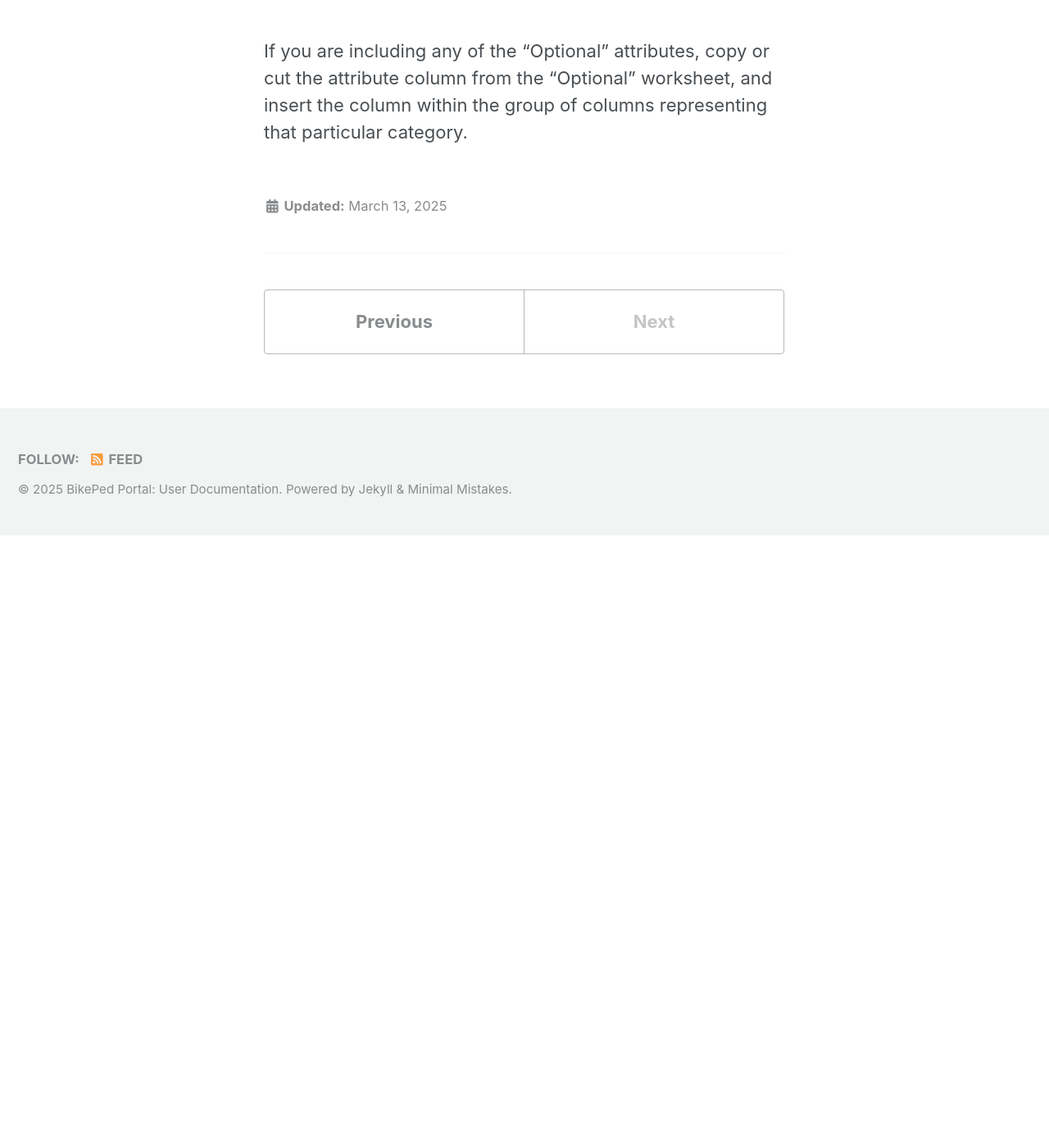
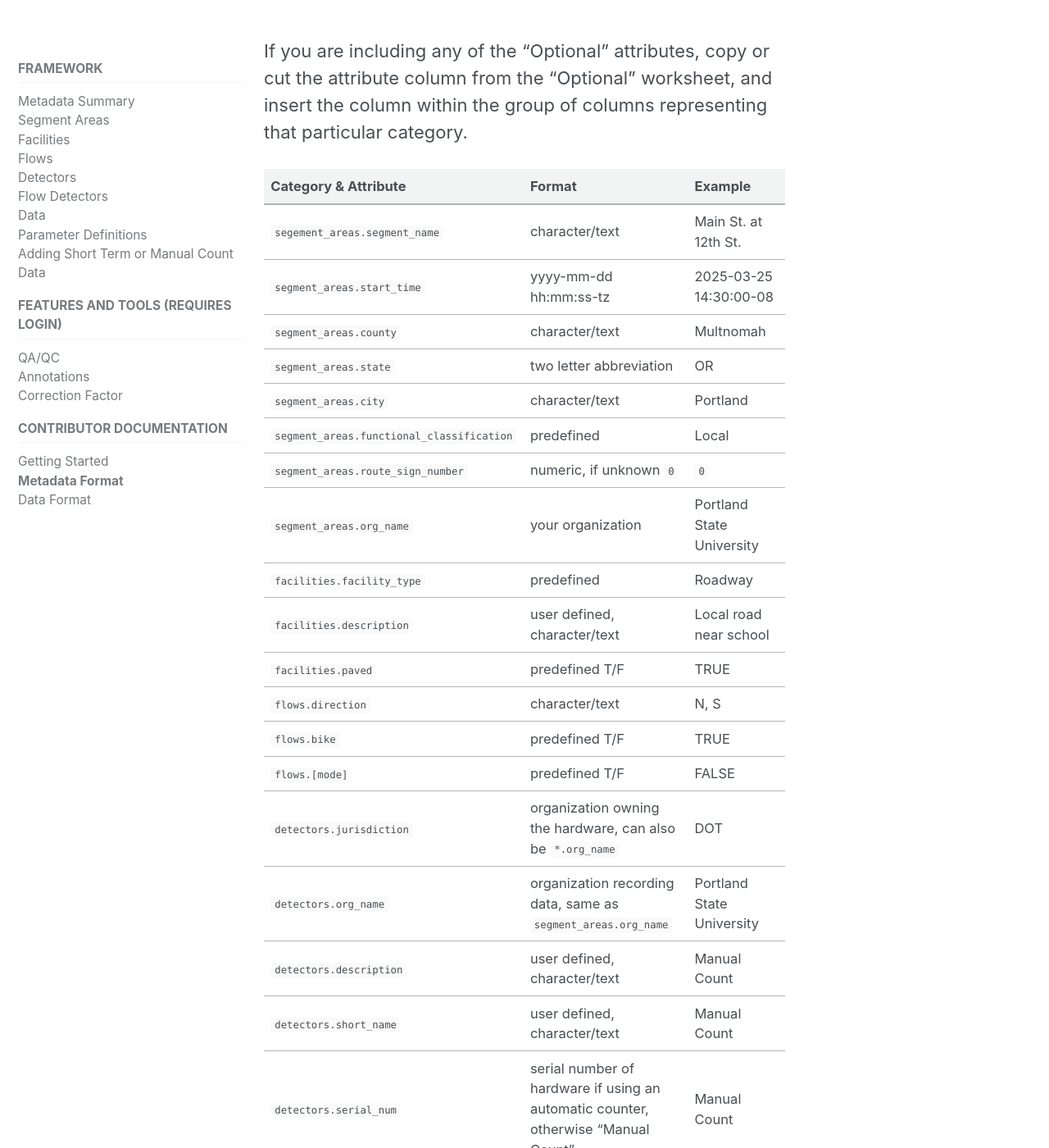
Before and after one commit to PSUTrec/documentation, a Jekyll site: the page built from _documents/13-metadata-format.md, in a window 1280 px wide and 1400 px high, scrolled down 2508 px. Shown: the whole window at 82% size. Built offline with Jekyll 4.4.1, drawn with Linux system fonts in a browser that asks for light colours; nearby versions of some CDN libraries; before the commit the page ends 3161 px from its top, so only the background shows below that; some of the changed text lies outside the part shown.

Commit message:
added table to meta format

```diff
--- a/_documents/13-metadata-format.md
+++ b/_documents/13-metadata-format.md
@@ -26,3 +26,33 @@ The first row of data provides an example of the type of data and format that is
 </figure>
 
 If you are including any of the "Optional" attributes, copy or cut the attribute column from the "Optional" worksheet, and insert the column within the group of columns representing that particular category.
+
+| Category & Attribute | Format | Example |
+| --- | --- | --- |
+| `segement_areas.segment_name` | character/text |  Main St. at 12th St. |
+| `segment_areas.start_time` | yyyy-mm-dd hh:mm:ss-tz | 2025-03-25 14:30:00-08 |
+| `segment_areas.county` | character/text | Multnomah |
+| `segment_areas.state` | two letter abbreviation | OR |
+| `segment_areas.city` | character/text | Portland |
+| `segment_areas.functional_classification` | predefined | Local |
+| `segment_areas.route_sign_number` | numeric, if unknown `0`| `0` |
+| `segment_areas.org_name` | your organization | Portland State University |
+| `facilities.facility_type` | predefined | Roadway |
+| `facilities.description` | user defined, character/text | Local road near school |
+| `facilities.paved` | predefined T/F | TRUE |
+| `flows.direction` | character/text | N, S |
+| `flows.bike` | predefined T/F | TRUE |
+| `flows.[mode]` | predefined T/F | FALSE |
+| `detectors.jurisdiction` | organization owning the hardware, can also be `*.org_name` | DOT |
+| `detectors.org_name` | organization recording data, same as `segment_areas.org_name` | Portland State University |
+| `detectors.description` | user defined, character/text | Manual Count |
+| `detectors.short_name` | user defined, character/text | Manual Count |
+| `detectors.serial_num` | serial number of hardware if using an automatic counter, otherwise "Manual Count" | Manual Count |
+| `detectors.make` | Make of the detector if using an automatic counter, otherwise "Manual Count" | Manual Count |
+| `detectors.model` | Model of the detector is using automatic counter, otherwise "Manual Count" | Manual Count |
+| `detectors.automated` | predefined T/F | FALSE |
+| `flow_detectors.latitude` | decimal degrees, WGS84 datum | 37.780497 |
+| `flow_detectors.longitude` | decimal degrees, WGS84 datum | -122.482652 |
+| `flow_detectors.start_date` | yyyy-mm-dd hh:mm:ss-tz | 2025-05-01 12:00:00-08 |
+| `flow_detectors.end_date` | yyyy-mm-dd hh:mm:ss-tz (can be left blank) | |
+| `meta_id` | user defined character/text | 2025main12 |
```
